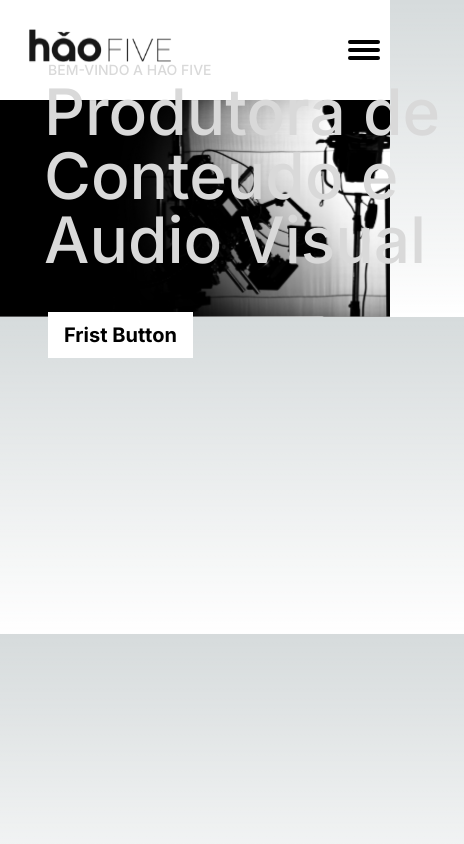
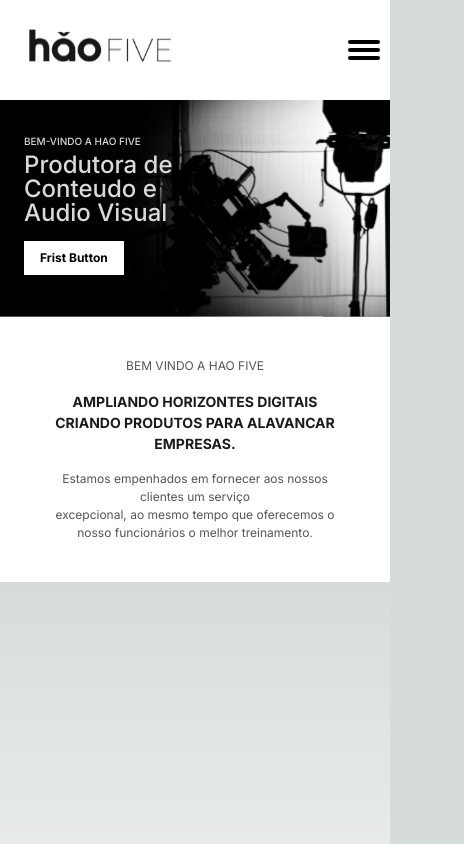
Before and after one commit to Matheus-Valviesse/hao-five, a Next.js app: page / in a window 390 px wide. Shown: the whole page, 464 px wide, since content can reach past the window. Built offline with nearby package versions, Linux system fonts and the light colour scheme.

Commit message:
first card responsive and second card

```diff
--- a/src/app/page.jsx
+++ b/src/app/page.jsx
@@ -1,5 +1,6 @@
 import FirstCard from "@/components/home/firstCard/FirstCard";
+import SecondCard from "@/components/home/secondCard/SecondCard";
 
 export default function Home() {
-  return <main><FirstCard /></main>;
+  return <main><FirstCard /> <SecondCard /></main>;
 }
--- a/src/components/Page/header/HeaderMobile.jsx
+++ b/src/components/Page/header/HeaderMobile.jsx
@@ -65,7 +65,7 @@ const MobileOption = ({ modal, setModal }) => {
           initial={{ opacity: 0, y: 70 }}
           animate={{ opacity: 1, y: 0 }}
           exit={{ opacity: 0, y: 70 }}
-          className="w-full h-full fixed bg-white bottom-0 left-0 flex flex-col"
+          className="w-full h-full fixed bg-white bottom-0 left-0 flex flex-col z-10"
         >
           {" "}
           <div className="flex flex-row items-center justify-between py-10 px-2 ">
@@ -73,7 +73,7 @@ const MobileOption = ({ modal, setModal }) => {
               <Logo className="  w-full -mt-2" />
             </span>
             <button onClick={() => setModal(false)}>
-              <IoClose className="text-[40px] " />
+              <IoClose className="text-[40px] text-[#000]" />
             </button>
           </div>
           <motion.ul variants={variants} className="px-6 flex flex-col gap-4">
--- a/src/components/home/firstCard/FirstCard.jsx
+++ b/src/components/home/firstCard/FirstCard.jsx
@@ -5,10 +5,10 @@ const FirstCard = () =>{
   return (
     <div className='w-full max-h-[800px] h-full flex items-center  overflow-hidden' >
 
-      <div className='absolute z-10 justify-start ml-12  '>
-        <p className='text-[#D9D9D9] text-[14px] font-medium '>BEM-VINDO A HAO FIVE </p>
-        <h1 className='text-[#D9D9D9] text-[64px] font-medium w-[420px] leading-[1] mb-10 -ml-1' >Produtora de Conteudo e Audio Visual</h1>
-        <button className='z-10 justify-end bg-white text-[20px] text-[#000] px-4 py-2 font-bold'>Frist Button</button>
+      <div className='absolute z-1 justify-start ml-6 sm:ml-12   '>
+        <p className='text-[#D9D9D9] text-[10px] sm:text-[14px] font-medium mb-1'>BEM-VINDO A HAO FIVE </p>
+        <h1 className='text-[#D9D9D9] text-[24px] sm:text-[64px] font-medium w-[200px] sm:w-[420px] leading-[24px] mb-4 sm:mb-10 sm:-ml-1' >Produtora de Conteudo e Audio Visual</h1>
+        <button className='z-1 justify-end bg-white text-[12px] sm:text-[20px] text-[#000] px-4 py-2 font-bold mb-2 sm:mb-0'>Frist Button</button>
       </div>
 
       <BgCard className='w-full h-fit max-h-[800px] bg-cover b'/>
--- /dev/null
+++ b/src/components/home/secondCard/SecondCard.jsx
@@ -0,0 +1,15 @@
+import React from 'react'
+
+const SecondCard = () => {
+  return (
+    <div className='w-full max-h-[800px] h-full flex items-center bg-white py-10 sm:py-20 px-10'>
+      <div className='text-[#555] flex flex-col justify-center items-center w-full text-center'>
+        <p className=' text-[12px] sm:text-[20px] font-normal '>BEM VINDO A HAO FIVE</p>
+        <h1 className='text-[#1c1c1c] text-[14px] sm:text-[32px] max-w-[800px] font-bold  py-4'>AMPLIANDO HORIZONTES DIGITAIS CRIANDO PRODUTOS PARA ALAVANCAR EMPRESAS.</h1>
+         <p className=' text-[12px] sm:text-[18px] font-normal '>Estamos empenhados em fornecer aos nossos clientes um serviço <br/>excepcional, ao mesmo tempo que oferecemos o nosso funcionários o melhor treinamento.</p>
+      </div>
+    </div>
+  )
+}
+
+export default SecondCard
```
